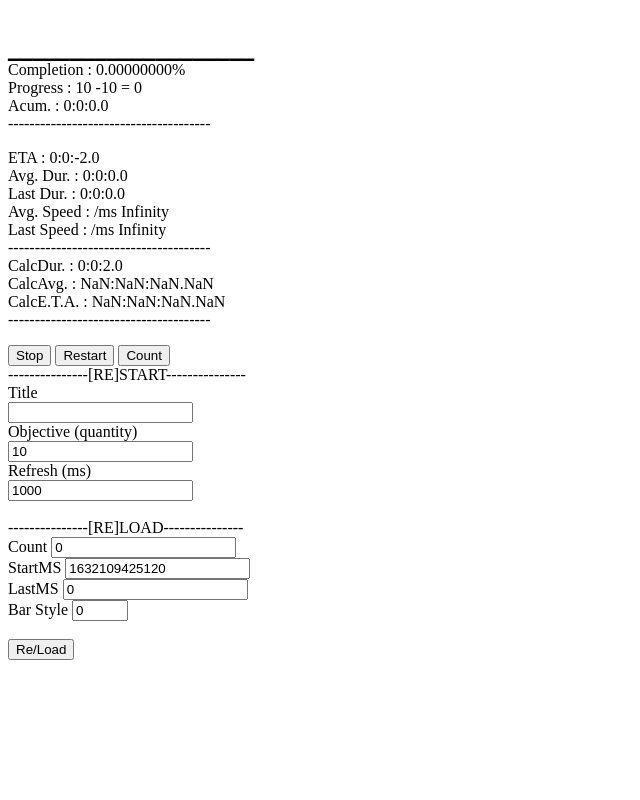
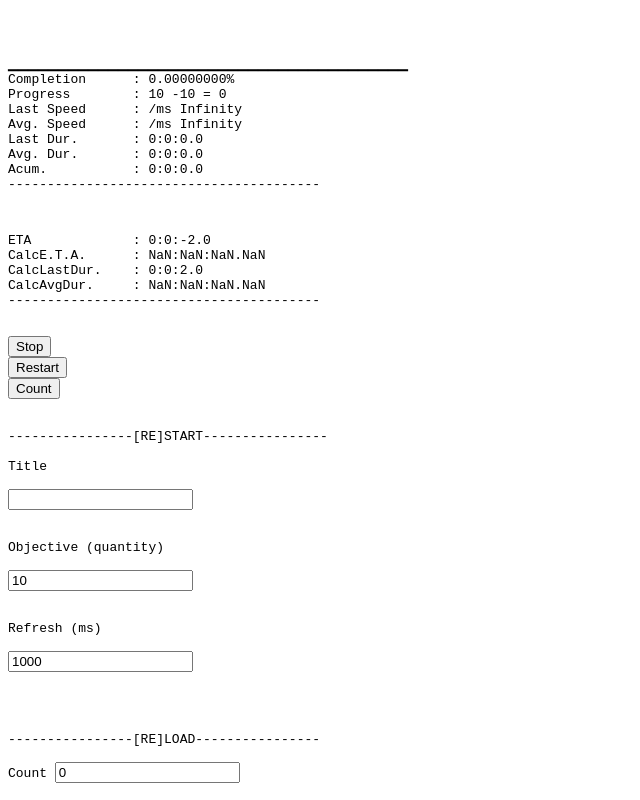
Before and after one commit to jerobarraco/utils, a plain HTML site: page eta/index.html in a window 1280 px wide. Both pictures are taken after a click on the button "Start". Shown: the top 800 px of the page, without its empty margins (0-640 px from the left). Drawn offline with Linux system fonts and the light colour scheme.

Commit message:
* changed bars * organizing formatting (the devil) * use preformatted text and tabs * moved a bunch of things to textslow

```diff
--- a/eta/code.js
+++ b/eta/code.js
@@ -20,8 +20,8 @@ var _eta = {
 	// 1st char is the empty one, last is the full, the rest (including 1st is middle)
 	BARS:[
 		"▁▂▃▄▅▆▇█",
+		"▁▏▎▍▌▋▋▉█",
 		" ▁▂▃▄▅▆▇█",
-		"▁▏▎▍▌▋▋▉█",
 		" ▏▎▍▌▋▋▉█",
 		"░▒▓█",
 		"⣀⣄⣤⣦⣶⣷⣿",
@@ -29,7 +29,7 @@ var _eta = {
 		"□▥▦▨▩▣■",
 		"◯⬤",
 		"░█",
-		"█", // 1 char = empty is ""
+		"█", // 1 char means that the empty cell is ""
 	],
 	Stop(){
 		clearTimeout(_eta.timer);
@@ -215,7 +215,7 @@ var _eta = {
 		 //include empty as part of partial, looks better, and works better (see 'if' below)
 		let cP = bar.length < 2 ? "" : bar.slice(0, -1);
 
-		let len = 20;
+		let len = 40; // progress bar length
 		let done = p*len;
 		let full = Math.floor(done);
 		let empty = len - Math.ceil(done);
@@ -233,32 +233,31 @@ var _eta = {
 		return b;
 	},
 	ShowSlow() {
-		let p = _eta.c/_eta.o;
-		let t = "";
-		t += _eta.GetProgressBar(p) + "<br>";
-		t += "Completion	: "+ (p*100).toFixed(8) + "%<br>";
-		t += "Progress		: "+ _eta.o +" -"+(_eta.o-_eta.c) + " = " + _eta.c + "<br>";
-		t += "Acum.			: "+_eta.MS2TD(_eta.s) +"<br/>";
-		// t += "Start Time	: (" + _eta.st + ")<br/>"+_eta.MS2TD(_eta.st) + "<br/>";
-		t += "--------------------------------------";
-		document.getElementById("text_slow").innerHTML = t;
-	},
-	Show() {
-		let sa = _eta.Simplify(_eta.a);
+    	let sa = _eta.Simplify(_eta.a);
 		let sl = _eta.Simplify(_eta.ld);
 		let p = _eta.c/_eta.o;
 
 		let t = "";
-		t += "ETA			: "+_eta.MS2TD(_eta.e) +"<br>";
-		t += "Avg. Dur.		: "+_eta.MS2TD(_eta.a) +"<br>";
-		t += "Last Dur.		: "+_eta.MS2TD(_eta.ld) +"<br>";
-		t += "Avg. Speed	: "+sa+"<br/>";
-		t += "Last Speed	: "+sl+"<br/>";
-		t += "--------------------------------------<br/>";
-		t += "CalcDur.		: "+_eta.MS2TD(_eta.cs) +"<br>";
-		t += "CalcAvg.		: "+_eta.MS2TD(_eta.ca) +"<br>";
-		t += "CalcE.T.A.	: "+_eta.MS2TD(_eta.ce) +"<br>";
-		t += "--------------------------------------<br/>";
+		t += _eta.GetProgressBar(p) + "<br/>";
+		t += "Completion&#9;: "+ (p*100).toFixed(8) + "%<br/>";
+		t += "Progress&#9;: "+ _eta.o +" -"+(_eta.o-_eta.c) + " = " + _eta.c + "<br/>";
+   		t += "Last Speed&#9;: "+sl+"<br/>";
+		t += "Avg. Speed&#9;: "+sa+"<br/>";
+		t += "Last Dur.&#9;: "+_eta.MS2TD(_eta.ld) +"<br/>";
+		t += "Avg. Dur.&#9;: "+_eta.MS2TD(_eta.a) +"<br/>";
+		t += "Acum.&#9;&#9;: "+_eta.MS2TD(_eta.s) +"<br/>";
+		// t += "Start Time	: (" + _eta.st + ")<br/>"+_eta.MS2TD(_eta.st) + "<br/>";
+		t += "----------------------------------------";
+		//t = t.replace(/	/g, "&#9;"); // works because in the html we have the <pre> tag
+		document.getElementById("text_slow").innerHTML = t;
+	},
+	Show() {
+		let t = "";
+		t += "ETA&#9;&#9;: "+_eta.MS2TD(_eta.e) +"<br/>";
+		t += "CalcE.T.A.&#9;: "+_eta.MS2TD(_eta.ce) +"<br/>";
+		t += "CalcLastDur.&#9;: "+_eta.MS2TD(_eta.cs) +"<br/>";
+		t += "CalcAvgDur.&#9;: "+_eta.MS2TD(_eta.ca) +"<br/>";
+		t += "----------------------------------------<br/>";
 		document.getElementById("text").innerHTML = t;
 	},
 	SetCountBtnText(t) {
--- a/eta/index.html
+++ b/eta/index.html
@@ -7,6 +7,7 @@
 	<script src="code.js"></script>
 </head>
 <body>
+<pre>
 <br/>
 <p id="text_slow"></p>
 <p id="text"></p>
@@ -14,7 +15,7 @@
 <input type="button" id="b_reset" name="name" value="Start" onclick="_eta.Reset()"/>
 <input type="button" id="b_count" name="name" value="Count" onclick="_eta.Count()"/>
 <br/>
-	---------------[RE]START---------------<br/>
+----------------[RE]START----------------<br/>
 Title<br/>
 <input type="text" id="titles" value="" />
 <br/>
@@ -25,17 +26,16 @@
 <input type="number" id="toms" value="1000" max="9999999999999999999999999999999999999999999999999999999999999999"/>
 <br/>
 <br/>
-	---------------[RE]LOAD---------------<br/>
+----------------[RE]LOAD----------------<br/>
 Count <input type="number" id="start_count" value="0" max="9999999999999999999999999999999999999999999999999999999999999999"/>
 <br/>
 StartMS <input type="number" id="start_ms" value="0" max="9999999999999999999999999999999999999999999999999999999999999999"/>
 <br/>
 LastMS <input type="number" id="last_ms" value="0" max="9999999999999999999999999999999999999999999999999999999999999999"/>
 <br/>
-	Bar Style
-	<input type="number" id="bar" value="0" max="10" min="0"/>
-	<br/>
+Bar Style <input type="number" id="bar" value="0" max="10" min="0"/>
 <br/>
 <input type="button" name="name" value="Re/Load" onclick="_eta.Load()"/>
+</pre>
 </body>
 </html>
```
Lines whose indentation alone changed are shown as unchanged.
